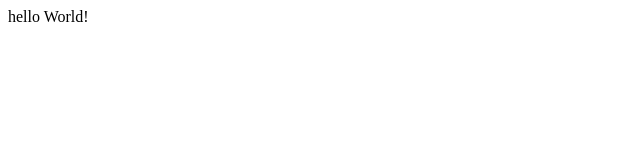
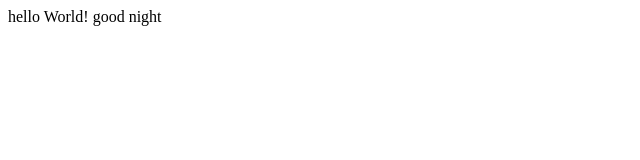
Before and after one commit to hafezparast/avinash, a plain HTML site: page index.html in a window 1280 px wide. Shown: the full height of the page, 0-640 px from the left. Drawn offline with Linux system fonts and the light colour scheme.

Commit message:
Update index.html

```diff
--- a/index.html
+++ b/index.html
@@ -3,7 +3,7 @@
 </head>
 <body>
 
-<p> hello World! </p>
+<p> hello World! good night</p>
 
 </body>
 </html>
```
